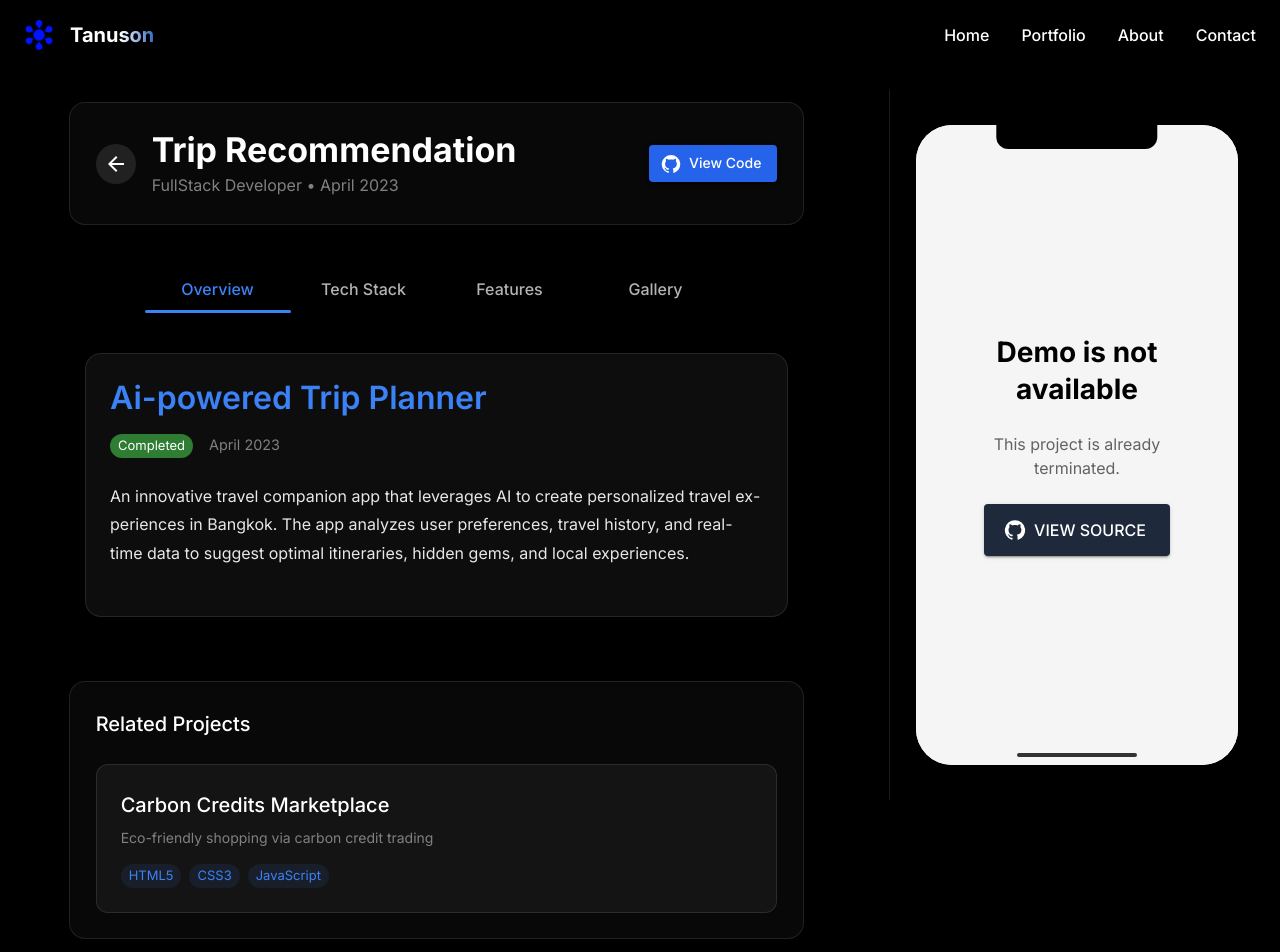
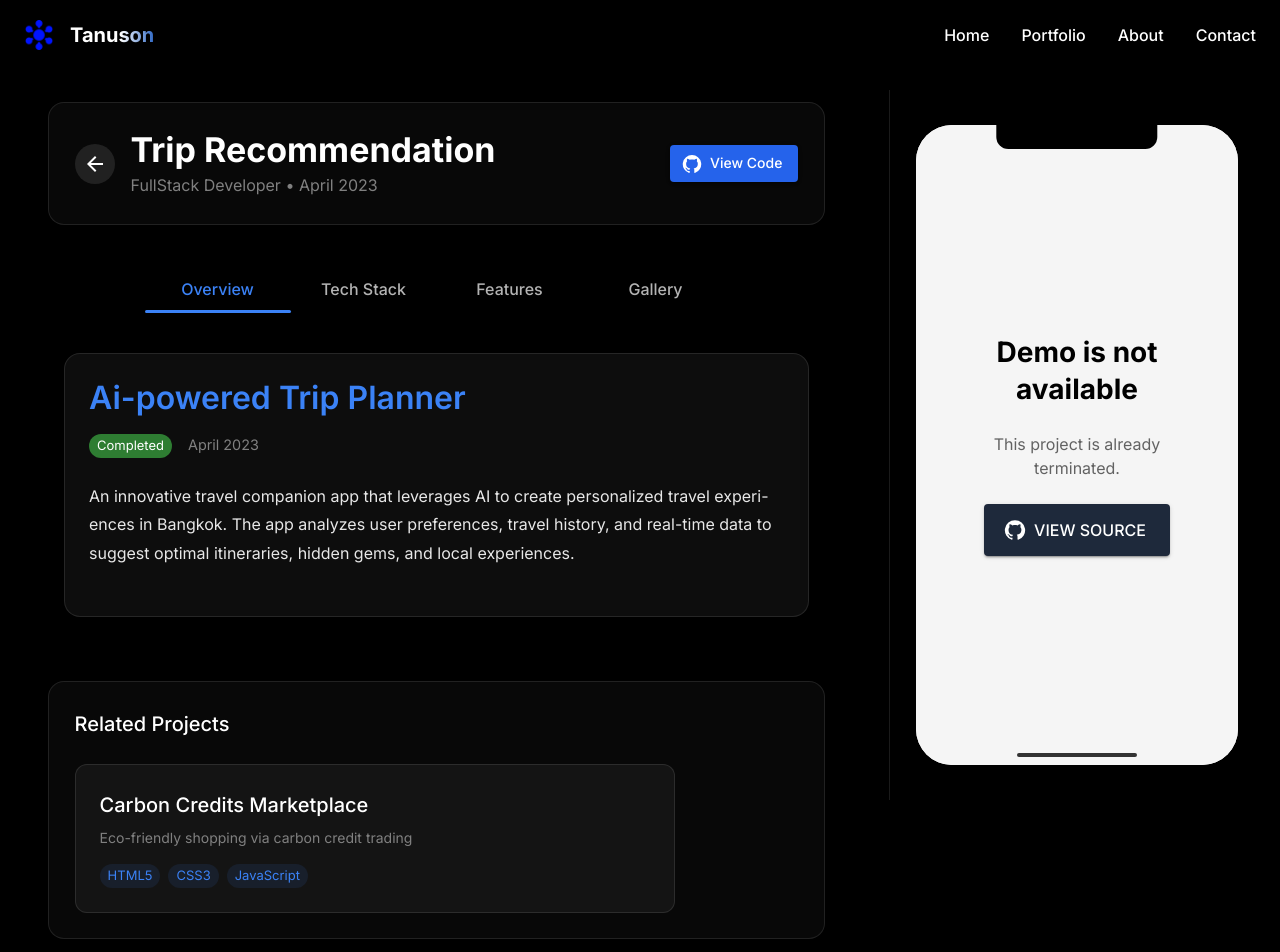
Before and after one commit to flagrantii/tanusonPage, a Next.js app: page /projects/1 in a window 1280 px wide. Shown: the top 952 px of the page. Built offline with nearby package versions, Linux system fonts and the light colour scheme.

Commit message:
fix : prot layout

```diff
--- a/app/projects/[id]/components/ProjectDetailUI.tsx
+++ b/app/projects/[id]/components/ProjectDetailUI.tsx
@@ -29,12 +29,12 @@ const PageWrapper = styled(Box)`
 const ContentLayout = styled(Box)<{ deviceView: string }>`
   display: grid;
   grid-template-columns: ${({ deviceView }) =>
-    deviceView === 'laptop' ? '1fr 840px' :
+    deviceView === 'laptop' ? '0.5fr 840px' :
     deviceView === 'tablet' ? '1fr 768px' :
     '1fr 375px'
   };
   gap: 2rem;
-  max-width: 1600px;
+  max-width: 100vw;
   margin: 0 auto;
   padding: 0 max(1rem, calc((100vw - 1400px) / 2));
 
@@ -55,18 +55,21 @@ const ContentLayout = styled(Box)<{ deviceView: string }>`
 
 const MainContent = styled(Box)<{ deviceView: string }>`
   padding: clamp(1rem, 3vw, 2rem);
+  max-width: ${({ deviceView }) =>
+    deviceView === 'laptop' ? '800px' :
+    deviceView === 'tablet' ? '600px' :
+    '100%'
+  };
+  margin: 0 auto;
   width: 100%;
-  max-width: min(900px, 95%);
-  margin: 0 auto;
 
   @media (max-width: 768px) {
     padding: 1rem;
-    max-width: min(600px, 95%);
+    max-width: 450px;
   }
 
   @media (max-width: 600px) {
     padding: 0.5rem;
-    max-width: min(450px, 95%);
   }
 `;
 
@@ -155,10 +158,13 @@ const ProjectHeader = styled(Box)`
   border-radius: 16px;
   border: 1px solid rgba(255, 255, 255, 0.1);
   width: 100%;
-  max-width: min(900px, 100%);
+  max-width: 900px;
+  margin-left: 0;
+  margin-right: auto;
 
   @media (max-width: 768px) {
-    max-width: 100%;
+    margin-left: 0;
+    max-width: 450px;
 
     > div:first-of-type {
       flex-direction: column;
@@ -169,7 +175,7 @@ const ProjectHeader = styled(Box)`
         width: 100%;
 
         h4 {
-          font-size: clamp(1.25rem, 4vw, 2rem);
+          font-size: clamp(1.5rem, 5vw, 2rem);
         }
       }
 
@@ -190,16 +196,18 @@ const RelatedProjects = styled(Box)`
   border-radius: 16px;
   border: 1px solid rgba(255, 255, 255, 0.1);
   width: 100%;
+  max-width: 900px;
   margin: clamp(2rem, 5vw, 4rem) auto 1rem;
 
   > div:last-child {
     display: grid;
-    grid-template-columns: repeat(auto-fit, minmax(min(280px, 100%), 1fr));
+    grid-template-columns: repeat(auto-fit, minmax(280px, 1fr));
     gap: clamp(0.5rem, 2vw, 1rem);
     margin-top: 1rem;
   }
 
-  @media (max-width: 768px) {
+  @media (max-width: 600px) {
+    margin: 1rem auto;
     padding: 1rem;
 
     > div:last-child {
@@ -216,13 +224,14 @@ const ProjectCard = styled(motion.div)`
   border: 1px solid rgba(255, 255, 255, 0.1);
   transition: all 0.3s ease;
   width: 100%;
+  max-width: 600px;
 
-  @media (max-width: 768px) {
-    max-width: 100%;
+  @media (max-width: 600px) {
+    max-width: 400px;
   }
 
   h6 {
-    font-size: clamp(1rem, 2.5vw, 1.25rem);
+    font-size: clamp(1rem, 3vw, 1.25rem);
   }
 
   &:hover {
```
